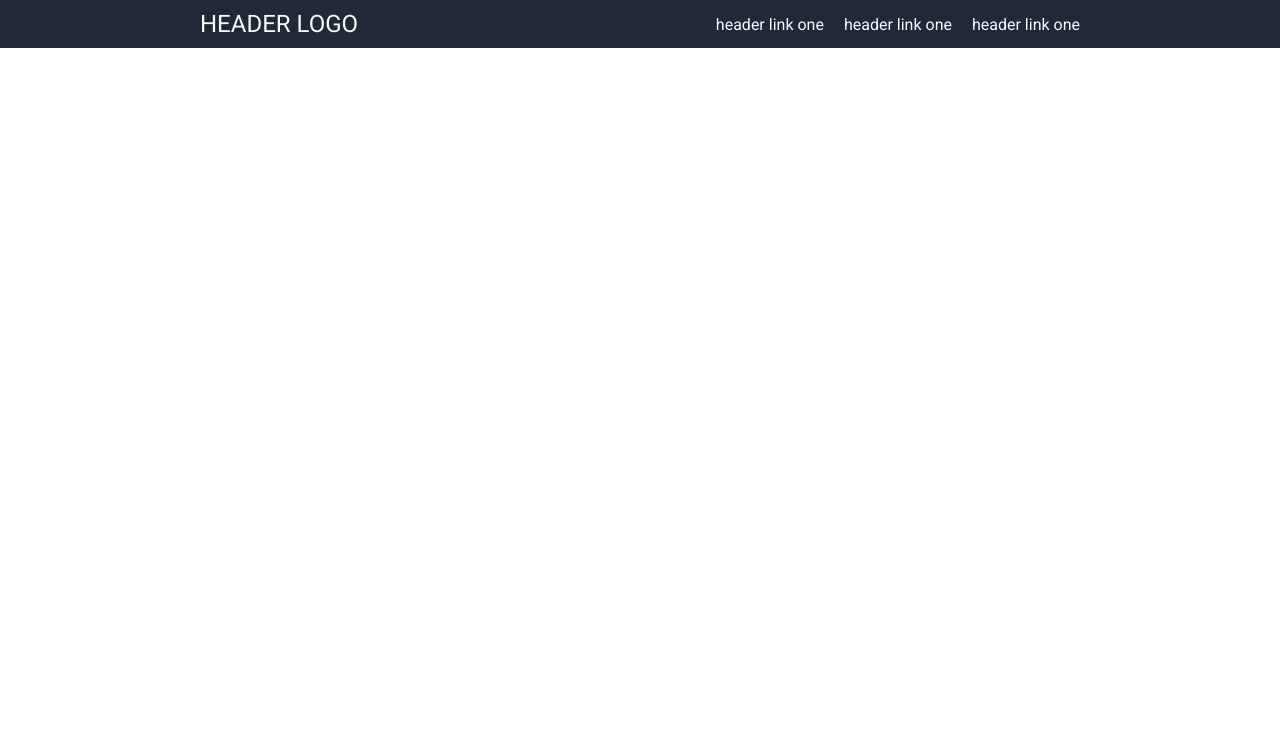
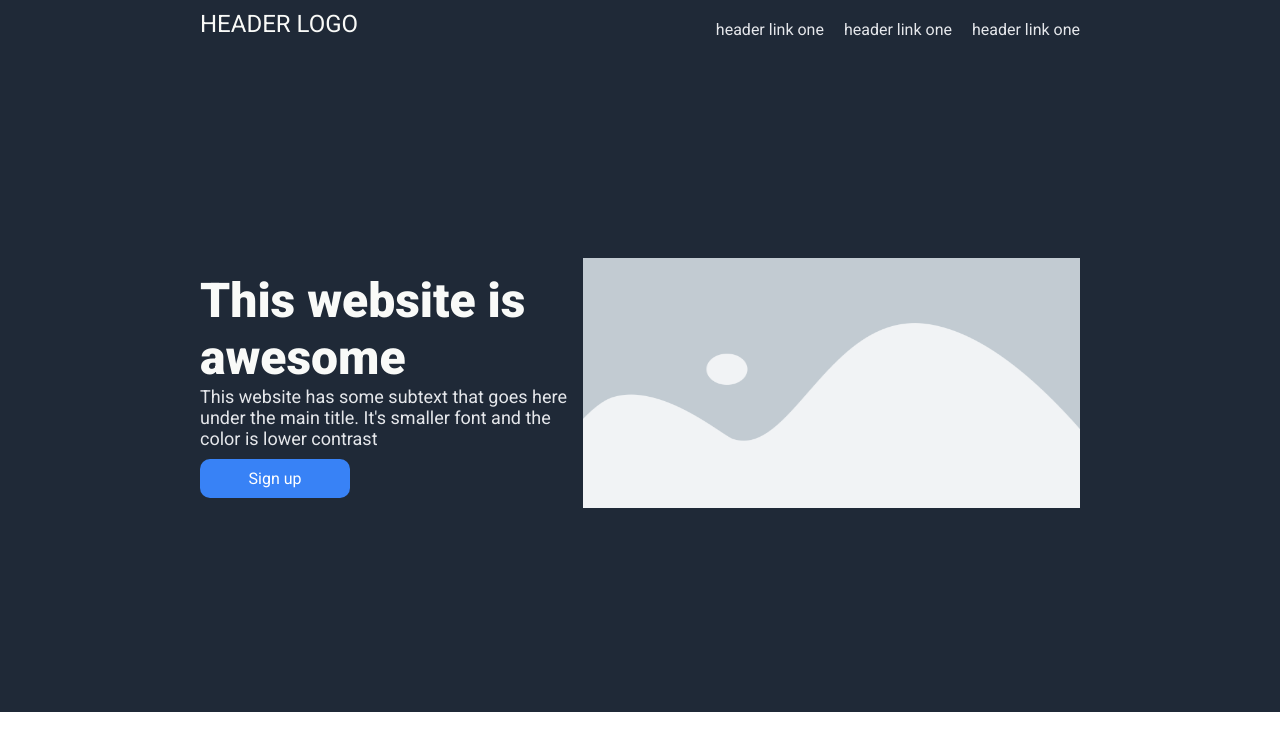
Before and after one commit to HeyHeyRun69/odin-landing-page, a plain HTML site: page index.html in a window 1280 px wide. Drawn offline with Linux system fonts and the light colour scheme.

Commit message:
feat: add hero

```diff
--- a/index.html
+++ b/index.html
@@ -1,18 +1,21 @@
 <!DOCTYPE html>
 <html lang="en">
+
 <head>
     <meta charset="UTF-8">
     <meta name="viewport" content="width=device-width, initial-scale=1.0">
     <link rel="stylesheet" href="style.css">
     <link rel="preconnect" href="https://fonts.googleapis.com">
     <link rel="preconnect" href="https://fonts.gstatic.com" crossorigin>
-    <link href="https://fonts.googleapis.com/css2?family=Roboto:ital,wght@0,100..900;1,100..900&display=swap" rel="stylesheet">
+    <link href="https://fonts.googleapis.com/css2?family=Roboto:ital,wght@0,100..900;1,100..900&display=swap"
+        rel="stylesheet">
     <title>Landing page</title>
 </head>
+
 <body>
     <div class="header">
         <p class="logo">HEADER LOGO</p>
-        <ul class = "links">
+        <ul class="links">
             <li>
                 <a href="#">header link one</a>
             </li>
@@ -24,5 +27,18 @@
             </li>
         </ul>
     </div>
+
+    <div class="hero">
+        <div class="hero-content">
+            <h1>This website is awesome</h1>
+            <p>This website has some subtext that goes here under the main title. It's smaller font and the color is
+                lower contrast</p>
+            <button>Sign up</button>
+        </div>
+        <div class="image">
+            <img src="./images/placeholder_image.jpg" alt="an image">
+        </div>
+    </div>
 </body>
+
 </html>
--- a/style.css
+++ b/style.css
@@ -1,19 +1,19 @@
 * {
     margin:0;
-    padding:0
+    padding:0;
+    font-family: "Roboto";
 }
 
 .header {
     display: flex;
     align-items: center;
-    justify-content: space-between;
     padding: 10px 200px;
     background-color: #1F2937;
+    /* max-width: 400px; */
 }
 
 .logo {
     margin-right:auto;
-    font-family: "Roboto";
     font-size: 24px;
     color: #F9FAF8
 }
@@ -21,14 +21,55 @@
 ul {
     display: flex;
     gap: 20px;
-    margin:0;
-    padding:0;
     list-style: none;
-    font-family: "Roboto";
-
 }
 
 a {
-    color: #F9FAF8;
+    color: #E5E7EB;
     text-decoration: none;
 }
+
+.hero {
+    display: flex;
+    justify-content: space-between;
+    padding:200px;
+    background-color: #1F2937;
+    align-items:center;
+}
+
+h1 {
+    font-size: 48px;
+    color: #F9FAF8;
+    font-weight: 900;
+}
+
+p {
+    font-size: 18px;
+    color: #E5E7EB;
+    margin-bottom: 10px;
+}
+
+
+img {
+    max-width: 100%;
+    width: 520px;
+    height:250px;
+}
+
+button {
+    background-color: #3882F6;
+    border: none;
+    color: white;
+    padding: 10px;
+    text-align: center;
+    text-decoration: none;
+    font-size: 16px;
+    cursor: pointer;
+    border-radius: 10px;
+    width:150px;
+}
+
+h1,
+p{
+    max-width: 400px;
+}
```
Also changed, not shown: images/placeholder_image.jpg (added).
